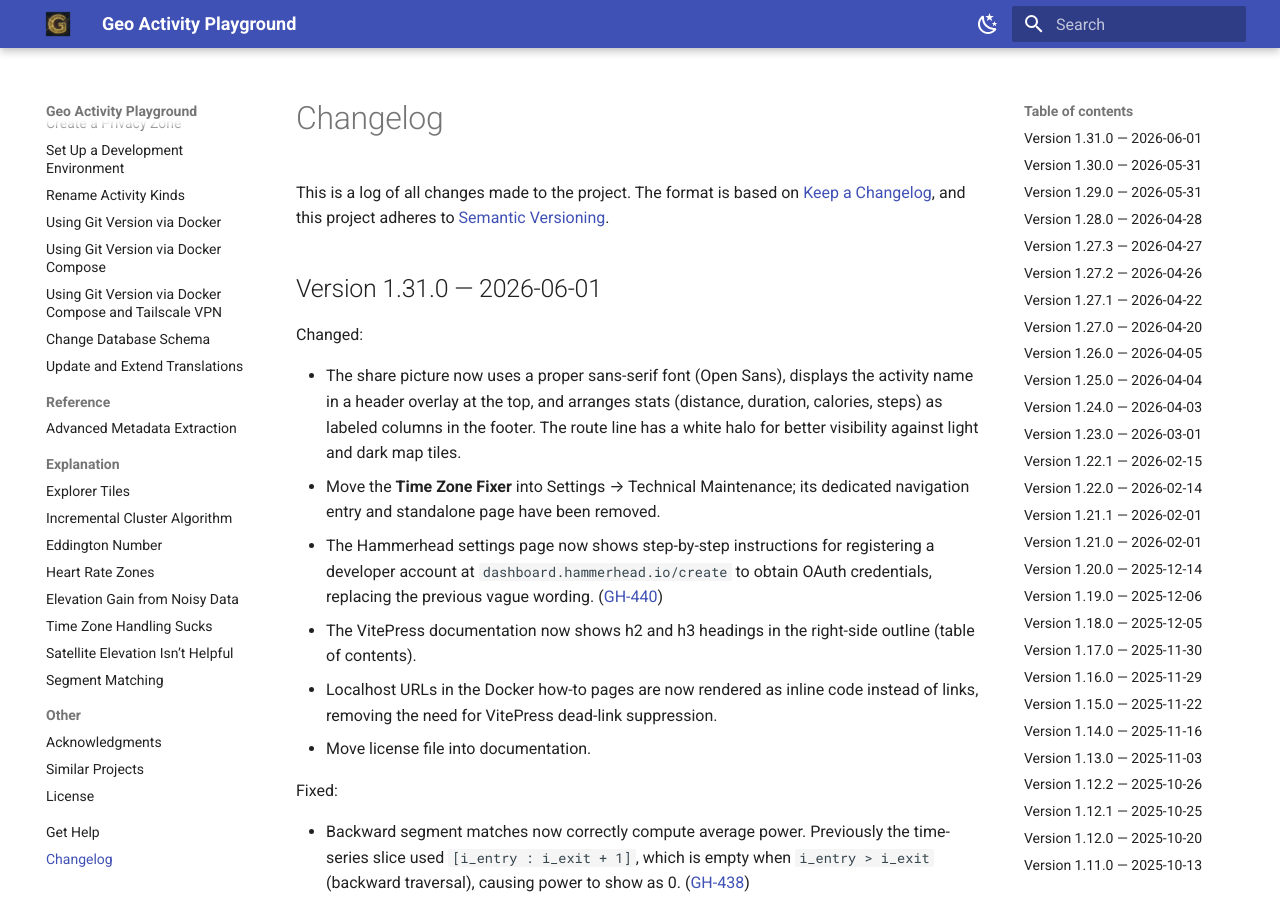
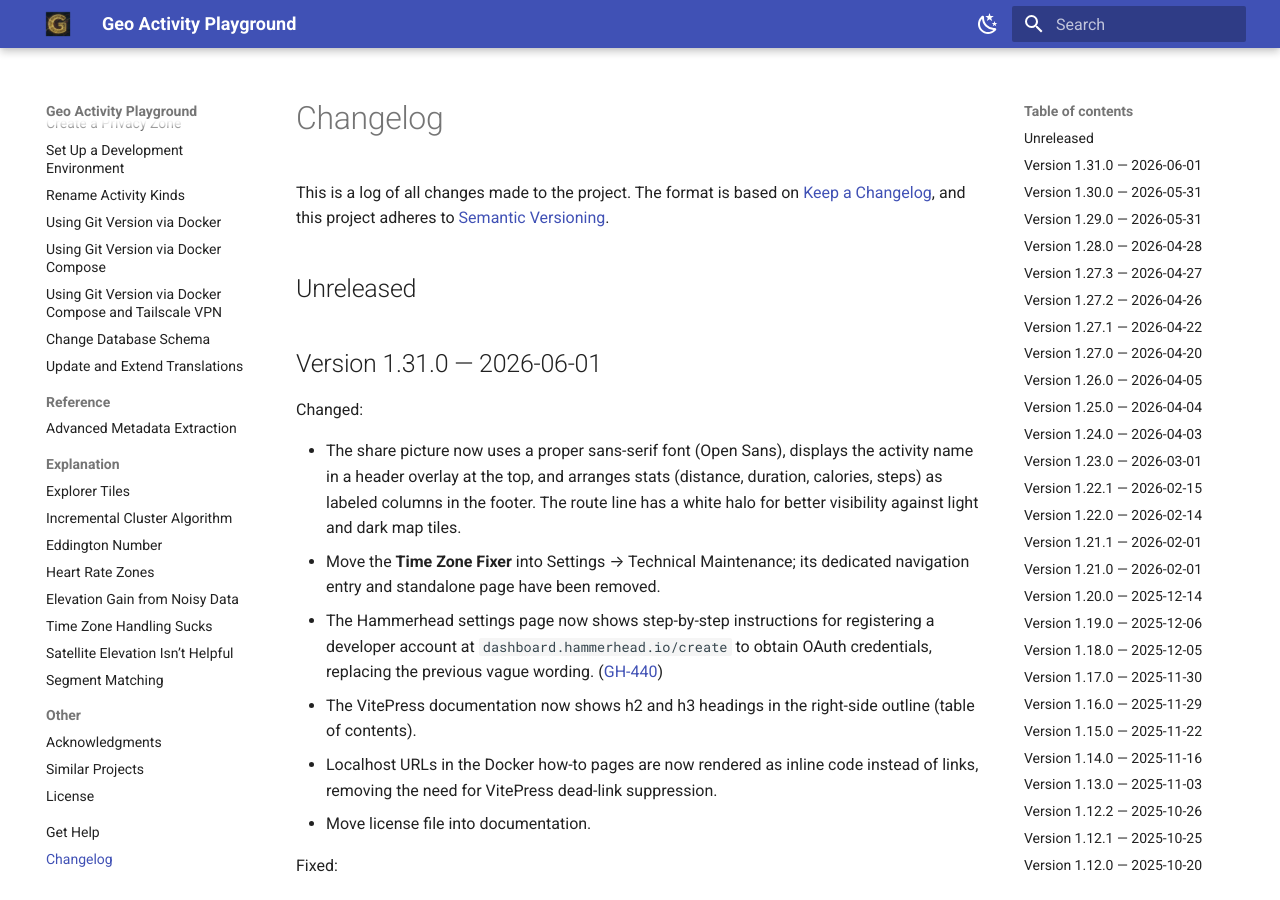
Before and after one commit to martin-ueding/geo-activity-playground, an MkDocs documentation site: the page built from docs/changelog.md, in a window 1280 px wide and 900 px high. Built offline with MkDocs 1.6.1 and Material for MkDocs 9.7.7, drawn with Linux system fonts in a browser that asks for light colours.

Commit message:
docs: add unreleased section to changelog

```diff
--- a/docs/changelog.md
+++ b/docs/changelog.md
@@ -14,6 +14,9 @@ Types of changes
 -->
 
 <!-- next version below this line -->
+
+## Unreleased
+
 
 ## Version 1.31.0 — 2026-06-01
 
```
